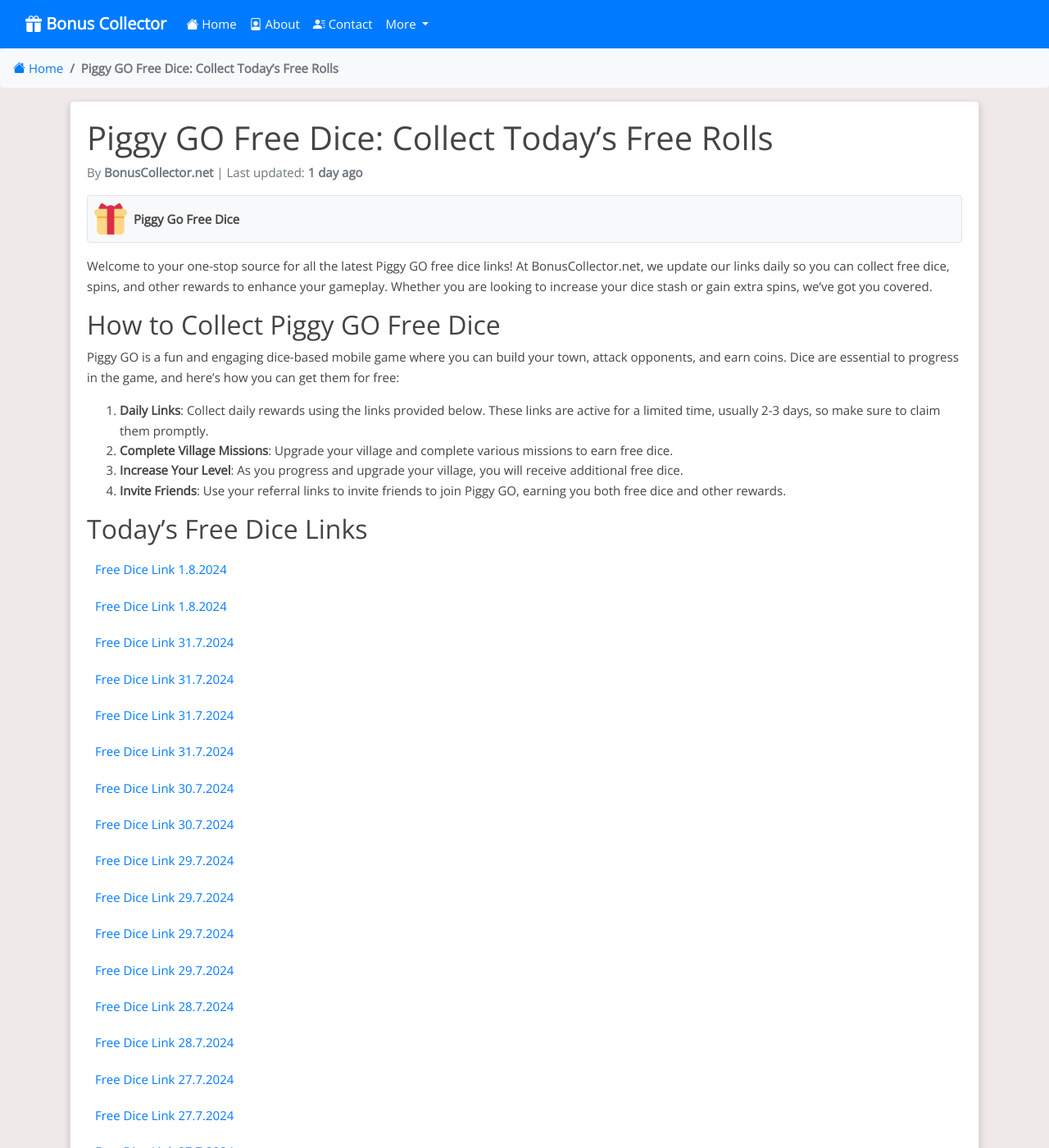
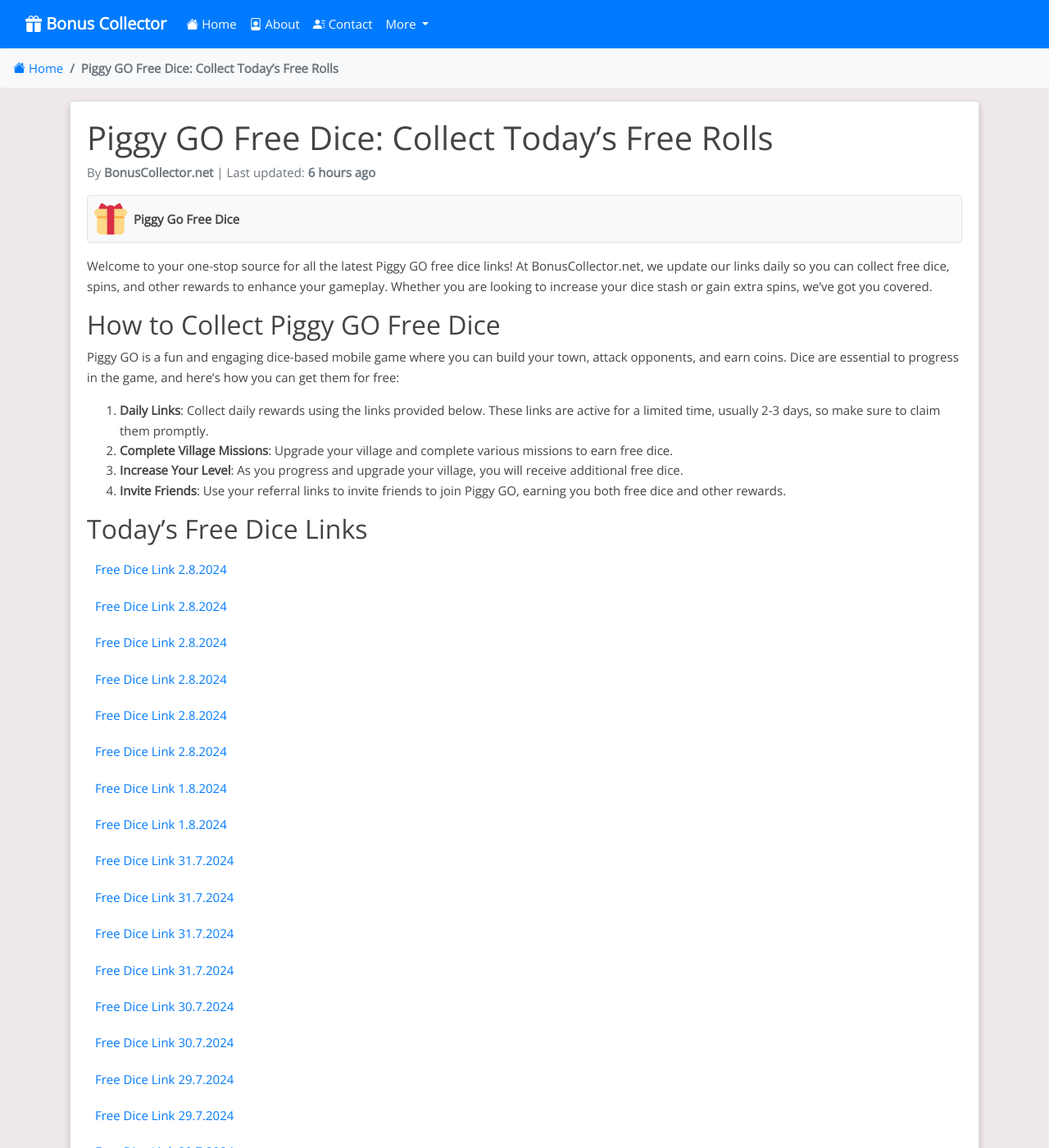
Before and after one commit to Prollad99/bs-net, a Jekyll site: the page built from _posts/2024-07-04-piggy-go.md, in a window 1280 px wide and 1400 px high. Shown: the whole window at 82% size. Built offline with Jekyll 4.4.1, drawn with Linux system fonts in a browser that asks for light colours; nearby versions of some CDN libraries; comment, search, counter and statistics services are not loaded; some of the changed text lies outside the part shown.

Commit message:
Update piggy-go reward links and last modified date

```diff
--- a/_data/include_files.yml
+++ b/_data/include_files.yml
@@ -23,7 +23,7 @@
   last_modified: 2024-08-01 10:36:42
 
 piggy-go.html:
-  last_modified: 2024-08-01 10:36:24
+  last_modified: 2024-08-02 05:07:43
 
 caesars-slots.html:
   last_modified: 2024-08-02 03:34:27
--- a/_includes/piggy-go.html
+++ b/_includes/piggy-go.html
@@ -1,4 +1,10 @@
 <html><body><div class="reward"><ul>
+<li><a href="https://piggygo-jy.forevernine.com/fanpage?code=IUQHJFSB&channel=1">Free dice link 2.8.2024</a></li>
+<li><a href="https://piggygo-jy.forevernine.com/fanpage?code=IUQHJFSB&channel=4">Free dice link 2.8.2024</a></li>
+<li><a href="https://piggygo-jy.forevernine.com/fanpage?code=1BTWMZ22&channel=1">Free dice link 2.8.2024</a></li>
+<li><a href="https://piggygo-jy.forevernine.com/fanpage?code=1BTWMZ22&channel=4">Free dice link 2.8.2024</a></li>
+<li><a href="https://piggygo-jy.forevernine.com/fanpage?code=77QHMROO&channel=1">Free dice link 2.8.2024</a></li>
+<li><a href="https://piggygo-jy.forevernine.com/fanpage?code=77QHMROO&channel=4">Free dice link 2.8.2024</a></li>
 <li><a href="https://piggygo-jy.forevernine.com/fanpage?code=CABCI8L5&channel=1">Free dice link 1.8.2024</a></li>
 <li><a href="https://piggygo-jy.forevernine.com/fanpage?code=CABCI8L5&channel=4">Free dice link 1.8.2024</a></li>
 <li><a href="https://piggygo-jy.forevernine.com/fanpage?code=T45KYI1F&channel=1">Free dice link 31.7.2024</a></li>
```
Also changed, not shown: other parts of _includes/piggy-go.html (+0 -6 lines), links-json/piggy-go.json (+24 -24 lines).
